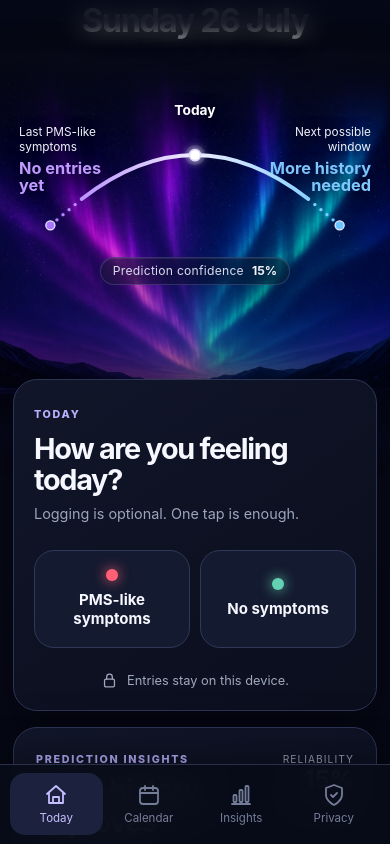
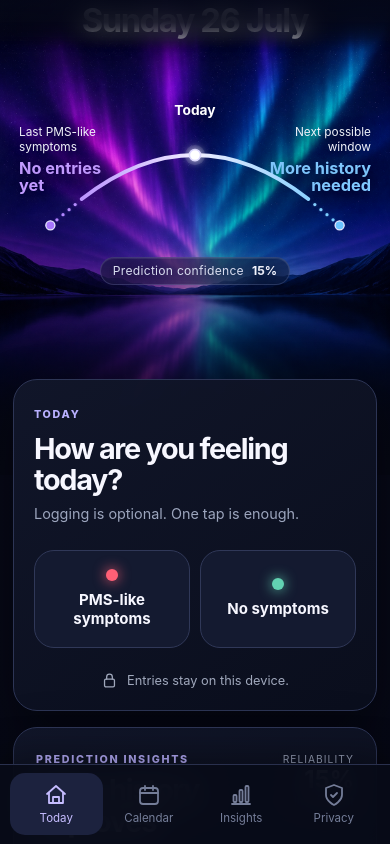
Before and after one commit to lynera-app/lynera-app, a React (Vite) app: page / in a window 390 px wide. Both pictures are taken after a click on the button "Start privately". Shown: the part 156-1000 px from the top of the page. Built offline with nearby package versions, Linux system fonts and the light colour scheme.

Commit message:
Image fix

```diff
--- a/public/sw.js
+++ b/public/sw.js
@@ -1,4 +1,4 @@
-const CACHE = 'lynera-v21';
+const CACHE = 'lynera-v22';
 const base = new URL('./', self.location.href).pathname;
 const core = [base, `${base}manifest.webmanifest`, `${base}icons/icon-192.png`, `${base}icons/icon-512.png`, `${base}icons/apple-touch-icon.png`];
 self.addEventListener('install', event => event.waitUntil(caches.open(CACHE).then(cache => cache.addAll(core)).then(() => self.skipWaiting())));
--- a/src/styles.css
+++ b/src/styles.css
@@ -882,7 +882,7 @@ body{background:#050713}
   position:absolute !important;
   z-index:-2 !important;
   left:50% !important;
-  top:72px !important;
+  top:24px !important;
   width:100% !important;
   max-width:none !important;
   height:auto !important;
@@ -898,7 +898,7 @@ body{background:#050713}
 }
 @media(max-width:520px){
   .pattern-background-image{
-    top:142px !important;
+    top:48px !important;
     width:100% !important;
     height:auto !important;
   }
```
